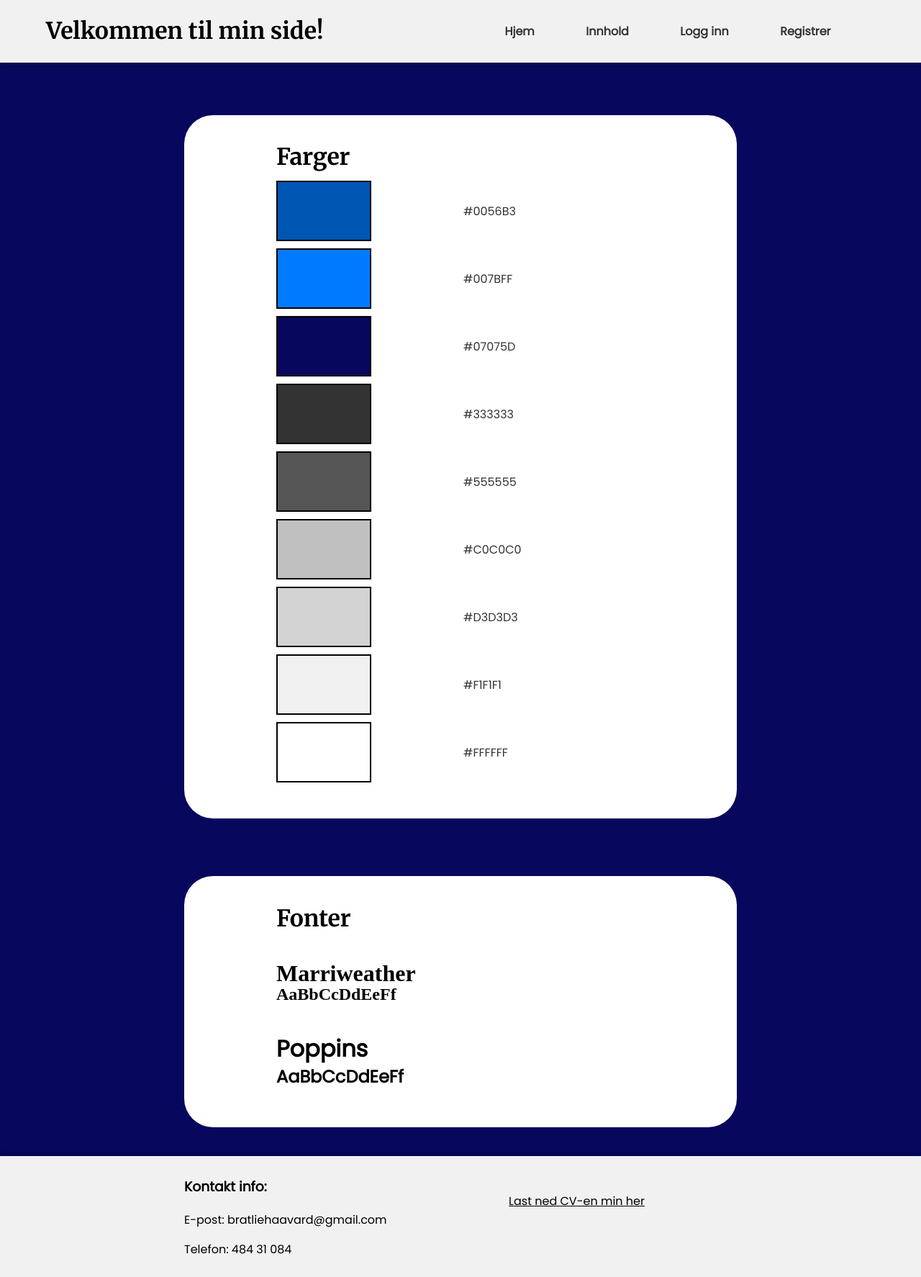
After one commit to HaavardBratlie/aarsoppgave, a Flask app: page /designprofil in a window 1280 px wide. The commit adds this page. Shown: the whole page at 72% size. Run offline with Flask 3, Linux system fonts and the light colour scheme.

Commit message:
designmanual
designmanual via innhold side. fonter farger så langt.

plus litt extra endringe her og der

```diff
--- a/app.py
+++ b/app.py
@@ -232,5 +232,9 @@ def submit_result2():
 
     return "Score submitted successfully", 200
 
+@app.route('/designprofil')
+def designprofil_page():
+    return render_template('designprofil.html')
+
 if __name__ == '__main__':
     app.run(debug=True, host="0.0.0.0", port=2200)
--- a/static/style.css
+++ b/static/style.css
@@ -7,6 +7,9 @@ body {
     flex-direction: column;
     background-color: #07075d;
     font-family: 'Poppins';
+}
+h1 {
+    font-family: 'Merriweather';
 }
 
 .home {
@@ -50,14 +53,14 @@ nav {
 
 nav a {
     text-decoration: none;
-    color: #333;
+    color: #333333;
     padding: 0 10px;
     font-weight: bold;
     transition: color 0.3s ease;
 }
 
 nav a:hover {
-    color: #007BFF;
+    color: #0056b3;
 }
 
 footer {
@@ -302,3 +304,115 @@ footer {
     border-radius: 5px;
     text-align: center;
 }
+
+.designmanual-box {
+    margin: 5vh 0;
+    background-color: #ffffff;
+    width: 60vw;
+    margin-left: auto;
+    margin-right: auto;
+    border-radius: 40px;
+    padding-bottom: 5vh;
+}
+
+.designmanual-box h1, h2{
+    margin: 3vw 10vw 1vw;
+}
+
+#box-0056b3 {
+    width: 10vw;
+    height: 10vh;
+    background-color: #0056b3;
+    border: 2px solid black;
+    margin: 0 10vw;
+}
+
+#box-007bff {
+    width: 10vw;
+    height: 10vh;
+    background-color: #007bff;
+    border: 2px solid black;
+    margin: 0 10vw;
+}
+
+#box-07075d {
+    width: 10vw;
+    height: 10vh;
+    background-color: #07075d;
+    border: 2px solid black;
+    margin: 0 10vw;
+}
+
+#box-333333 {
+    width: 10vw;
+    height: 10vh;
+    background-color: #333333;
+    border: 2px solid black;
+    margin: 0 10vw;
+}
+
+#box-555555{
+    width: 10vw;
+    height: 10vh;
+    background-color: #555555;
+    border: 2px solid black;
+    margin: 0 10vw;
+}
+
+#box-c0c0c0{
+    width: 10vw;
+    height: 10vh;
+    background-color: #C0C0C0;
+    border: 2px solid black;
+    margin: 0 10vw;
+}
+
+#box-d3d3d3{
+    width: 10vw;
+    height: 10vh;
+    background-color: #D3D3D3;
+    border: 2px solid black;
+    margin: 0 10vw;
+}
+
+#box-f1f1f1{
+    width: 10vw;
+    height: 10vh;
+    background-color: #f1f1f1;
+    border: 2px solid black;
+    margin: 0 10vw;
+}
+
+#box-ffffff{
+    width: 10vw;
+    height: 10vh;
+    background-color: #ffffff;
+    border: 2px solid black;
+    margin: 0 10vw;
+}
+
+.color-box {
+    display: flex;
+    align-items: center;
+    margin-bottom: 10px;
+}
+
+.color-box div {
+    margin-right: 10px;
+}
+
+.color-box p {
+    margin: 0;
+    font-size: 16px;
+    color: #333333;
+}
+
+.font-1{
+    font-family: 'Marriweather';
+    margin-top: -2vh;
+}
+
+.font-2{
+    font-family: 'Poppins';
+    margin-top: -2vh;
+}
--- a/templates/base.html
+++ b/templates/base.html
@@ -6,6 +6,7 @@
     <title>Document</title>
     <link rel="stylesheet" href="static/style.css">
     <link href='https://fonts.googleapis.com/css?family=Poppins' rel='stylesheet'>
+    <link href="https://fonts.googleapis.com/css2?family=Merriweather:ital,opsz,wght@0,18..144,300..900;1,18..144,300..900&display=swap" rel="stylesheet">
 </head>
 <body>
 
--- /dev/null
+++ b/templates/designprofil.html
@@ -0,0 +1,56 @@
+{% extends 'base.html' %}
+{% block content %}
+<div class="registrer"></div>
+
+<div class="designmanual-box">
+    <h1>Farger</h1>
+    <div class="color-box">
+        <div id="box-0056b3"></div>
+        <p>#0056B3</p>
+    </div>
+    <div class="color-box">
+        <div id="box-007bff"></div>
+        <p>#007BFF</p>
+    </div>
+    <div class="color-box">
+        <div id="box-07075d"></div>
+        <p>#07075D</p>
+    </div>
+    <div class="color-box">
+        <div id="box-333333"></div>
+        <p>#333333</p>
+    </div>
+    <div class="color-box">
+        <div id="box-555555"></div>
+        <p>#555555</p>
+    </div>
+    <div class="color-box">
+        <div id="box-c0c0c0"></div>
+        <p>#C0C0C0</p>
+    </div>
+    <div class="color-box">
+        <div id="box-d3d3d3"></div>
+        <p>#D3D3D3</p>
+    </div>
+    <div class="color-box">
+        <div id="box-f1f1f1"></div>
+        <p>#F1F1F1</p>
+    </div>
+    <div class="color-box">
+        <div id="box-ffffff"></div>
+        <p>#FFFFFF</p>
+    </div>
+</div>
+
+<div class="designmanual-box">
+    <h1>Fonter</h1>
+    <h1 class="font-1">Marriweather</h1>
+    <h2 class="font-1">AaBbCcDdEeFf</h2>
+    <h1 class="font-2">Poppins</h1>
+    <h2 class="font-2">AaBbCcDdEeFf</h2>
+</div>
+
+
+
+
+{% endblock %}
--- a/templates/innhold.html
+++ b/templates/innhold.html
@@ -6,6 +6,7 @@
 <div class="quiz_hub">
     <H1>Innhold</H1>
     <a class="btn" href="/ommeg">Om meg</a>
+    <a class="btn" href="/designprofil">Designprofil</a>
     <a class="btn" href="/quiz_hub">Spill QUIZ</a><br>
     <a class="btn" href="https://github.com/HaavardBratlie">Github</a>
     <a class="btn" href="/tabell">Tabell</a>
--- a/templates/quiz2.html
+++ b/templates/quiz2.html
@@ -6,7 +6,7 @@
     <h2 id="result2"></h2>
 </div>
 <div>
-    <button id="startButton2" onclick="startQuiz2()" class="btn">Spill IT QUIZ!</button>
+    <button id="startButton" onclick="startQuiz2()" class="btn">Spill IT QUIZ!</button>
 </div>
 
 <form id="quizForm2" style="display:none;" onsubmit="event.preventDefault();">
```
Also changed, not shown: other parts of static/style.css (+20 -21 lines).
